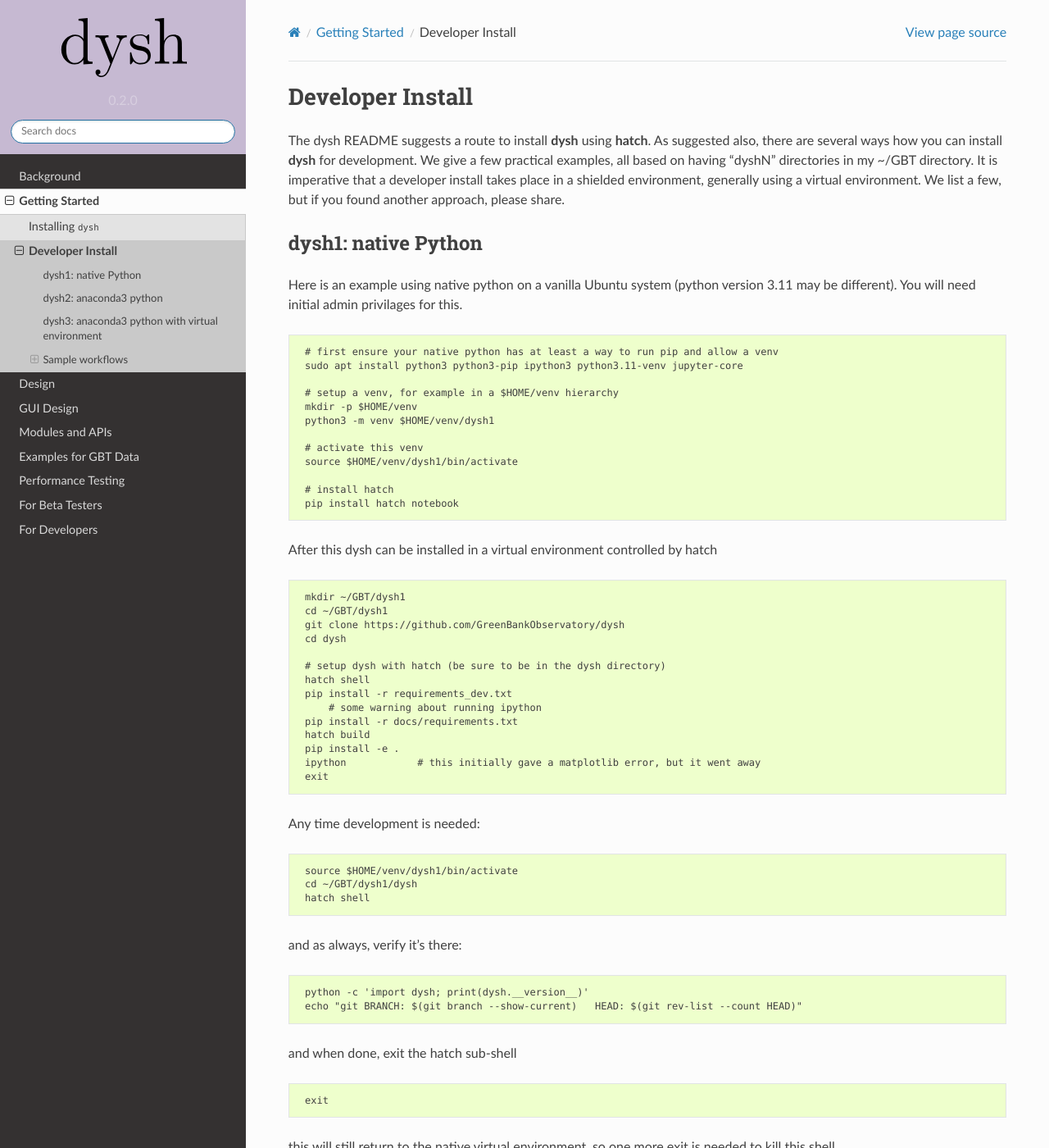
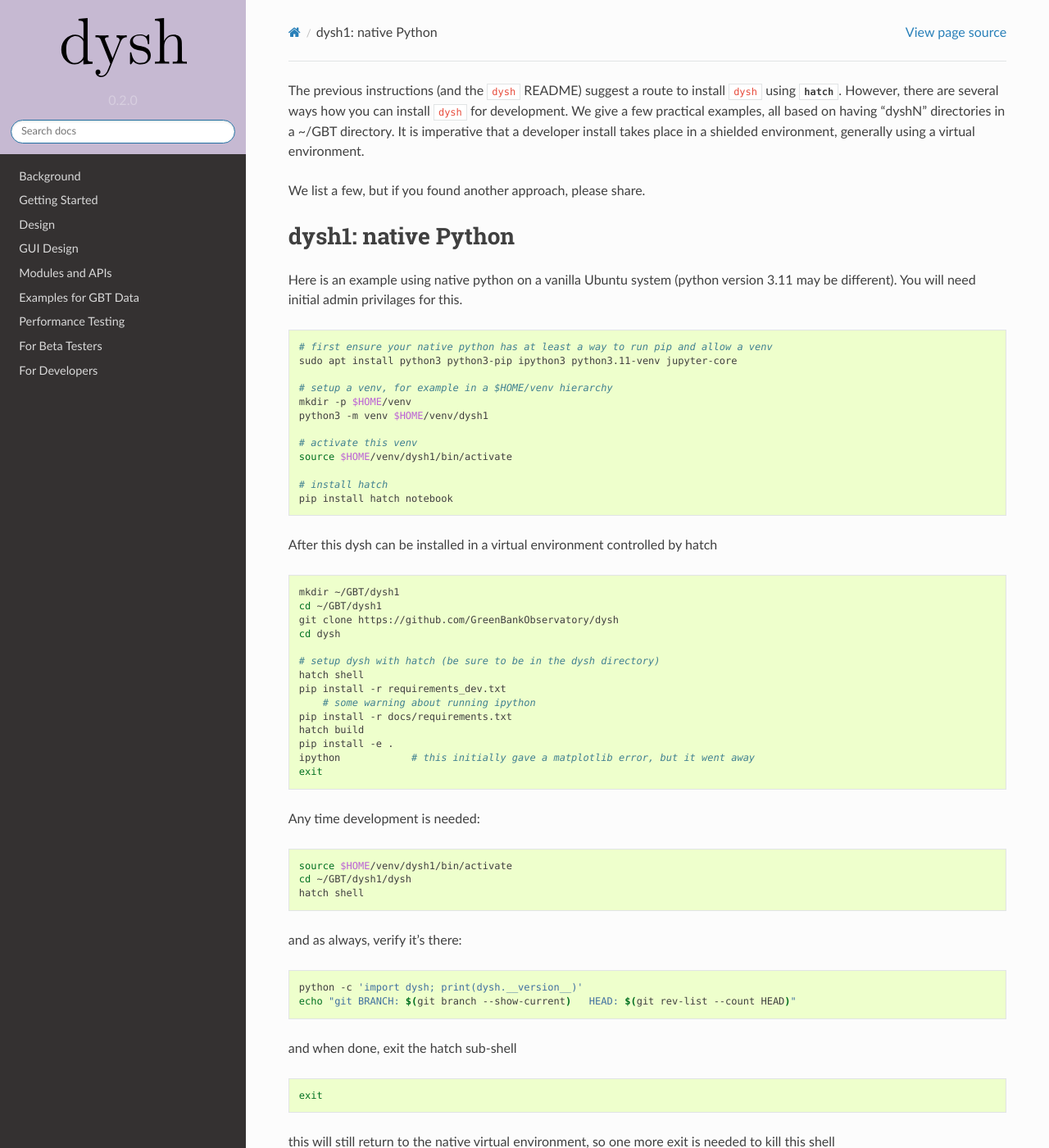
Before and after one commit to GreenBankObservatory/dysh, a Sphinx documentation site: the page built from docs/source/for_developers/install_developer.rst, in a window 1280 px wide and 1400 px high. Shown: the whole window at 82% size. Built offline with Sphinx 7.4.7 and the Read the Docs theme 2.0.0, drawn with Linux system fonts in a browser that asks for light colours; pages that are not in the unit, such as notebooks, are missing from menus; some of the changed text lies outside the part shown.

Commit message:
Combined instructions for developers

```diff
--- a/docs/source/for_developers/index.rst
+++ b/docs/source/for_developers/index.rst
@@ -8,6 +8,7 @@
    :maxdepth: 2
 
    contributing
+   install
    doc_standards
    github_integrations
    git_workflows
--- a/docs/source/getting_started/install_developer.md
+++ b/docs/source/for_developers/install_developer.rst
@@ -1,17 +1,20 @@
-# Developer Install
 
-The dysh README suggests a route to install **dysh** using
-**hatch**. As suggested also, there are several ways how you can
-install **dysh** for development. We give a few practical examples, all
-based on having "dyshN" directories in my ~/GBT directory. It is imperative
-that a developer install takes place in a shielded environment, generally
-using a virtual environment.  We list a few, but if you found another approach,
-please share.
+The previous instructions (and the ``dysh`` README) suggest a route to install ``dysh`` using `hatch`.
+However, there are several ways how you can install ``dysh`` for development.
+We give a few practical examples, all based on having "dyshN" directories in a ~/GBT directory.
+It is imperative that a developer install takes place in a shielded environment, generally using a virtual environment.
 
-## dysh1: native Python
+We list a few, but if you found another approach, please share.
+
+.. _dysh1:
+
+dysh1: native Python
+^^^^^^^^^^^^^^^^^^^^
 
 Here is an example using native python on a vanilla Ubuntu system (python version 3.11 may be different).
 You will need initial admin privilages for this.
+
+.. code:: bash
 
      # first ensure your native python has at least a way to run pip and allow a venv
      sudo apt install python3 python3-pip ipython3 python3.11-venv jupyter-core
@@ -27,6 +30,8 @@
      pip install hatch notebook
 
 After this dysh can be installed in a virtual environment controlled by hatch
+
+.. code:: bash
 
      mkdir ~/GBT/dysh1
      cd ~/GBT/dysh1
@@ -45,33 +50,40 @@
 
 Any time development is needed:
 
+.. code:: bash
+
      source $HOME/venv/dysh1/bin/activate
      cd ~/GBT/dysh1/dysh
      hatch shell
 
 and as always, verify it's there:
 
+.. code:: bash
+
      python -c 'import dysh; print(dysh.__version__)'
      echo "git BRANCH: $(git branch --show-current)   HEAD: $(git rev-list --count HEAD)"
 
 and when done, exit the hatch sub-shell
 
+.. code:: bash
+
      exit
 
 this will still return to the native virtual environment, so one more exit is needed to kill this shell
 
+.. code:: bash
+
      exit
 
+.. _dysh2:
 
-
-
-
-
-
-## dysh2: anaconda3 python
+dysh2: anaconda3 python
+^^^^^^^^^^^^^^^^^^^^^^^
 
 Here is an example using an anaconda3 python, no virtual environments, no hatch, no nothing.
 Simple and self-contained, but with an anaconda3 to maintain.
+
+.. code:: bash
 
      mkdir ~/GBT/dysh2
      cd ~/GBT/dysh2
@@ -85,27 +97,33 @@
      pip install -r docs/requirements.txt
      pip install -e .
 
+any time development is needed:
 
-any time development is needed:
+.. code:: bash
 
      source ~/GBT/dysh2/python_start.sh
 
 and verify
+
+.. code:: bash
 
      python -c 'import dysh; print(dysh.__version__)'
      echo "git BRANCH: $(git branch --show-current)   HEAD: $(git rev-list --count HEAD)"
 
 and when done, exit will terminate the shell
 
+.. code:: bash
+
      exit
 
+.. _dysh3:
 
-
-
-
-## dysh3: anaconda3 python with virtual environment
+dysh3: anaconda3 python with virtual environment
+^^^^^^^^^^^^^^^^^^^^^^^^^^^^^^^^^^^^^^^^^^^^^^^^
 
 Here is an example using an anaconda3 python, but now using hatch
+
+.. code:: bash
 
      mkdir ~/GBT/dysh3
      cd ~/GBT/dysh3
@@ -116,7 +134,9 @@
      pip install hatch
 
 After this dysh can be installed in a virtual environment controlled by hatch,
-pretty much following what we did in *dysh1*:
+pretty much following what we did in :ref:`dysh1`:
+
+.. code:: bash
 
      git clone https://github.com/GreenBankObservatory/dysh
      cd dysh
@@ -130,37 +150,46 @@
 
 and verify
 
+.. code:: bash
+
      python -c 'import dysh; print(dysh.__version__)'
      echo "git BRANCH: $(git branch --show-current)   HEAD: $(git rev-list --count HEAD)"
 
 and when done, exit will terminate the shell
+
+.. code:: bash
 
      exit
 
 
 Any time development is needed:
 
+.. code:: bash
+
      source $HOME/GBT/dysh3/python_start.sh
      cd ~/GBT/dysh3/dysh
      hatch shell
 
 
-
-
-
-## Sample workflows
+Sample workflows
+----------------
 
 Minor issue:  with hatch, if you're not in the code tree (much like git) you don't know
 where your code tree is. Do we need peter's "rc" files. Do we need a module file?
 
 
-###  Simple dysh commands
+Simple ``dysh`` Commands
+^^^^^^^^^^^^^^^^^^^^^^^^
 
+.. code:: bash
 
      python -c 'import dysh; print(dysh.__version__)'
      python -c 'import dysh; print(dysh.__file__)'
 
-###  Building Documentation
+Building Documentation
+^^^^^^^^^^^^^^^^^^^^^^
+
+.. code:: bash
 
      cd dysh/docs
      make html
```
Also changed, not shown: docs/source/for_developers/install.rst (added, +60 -0 lines).
